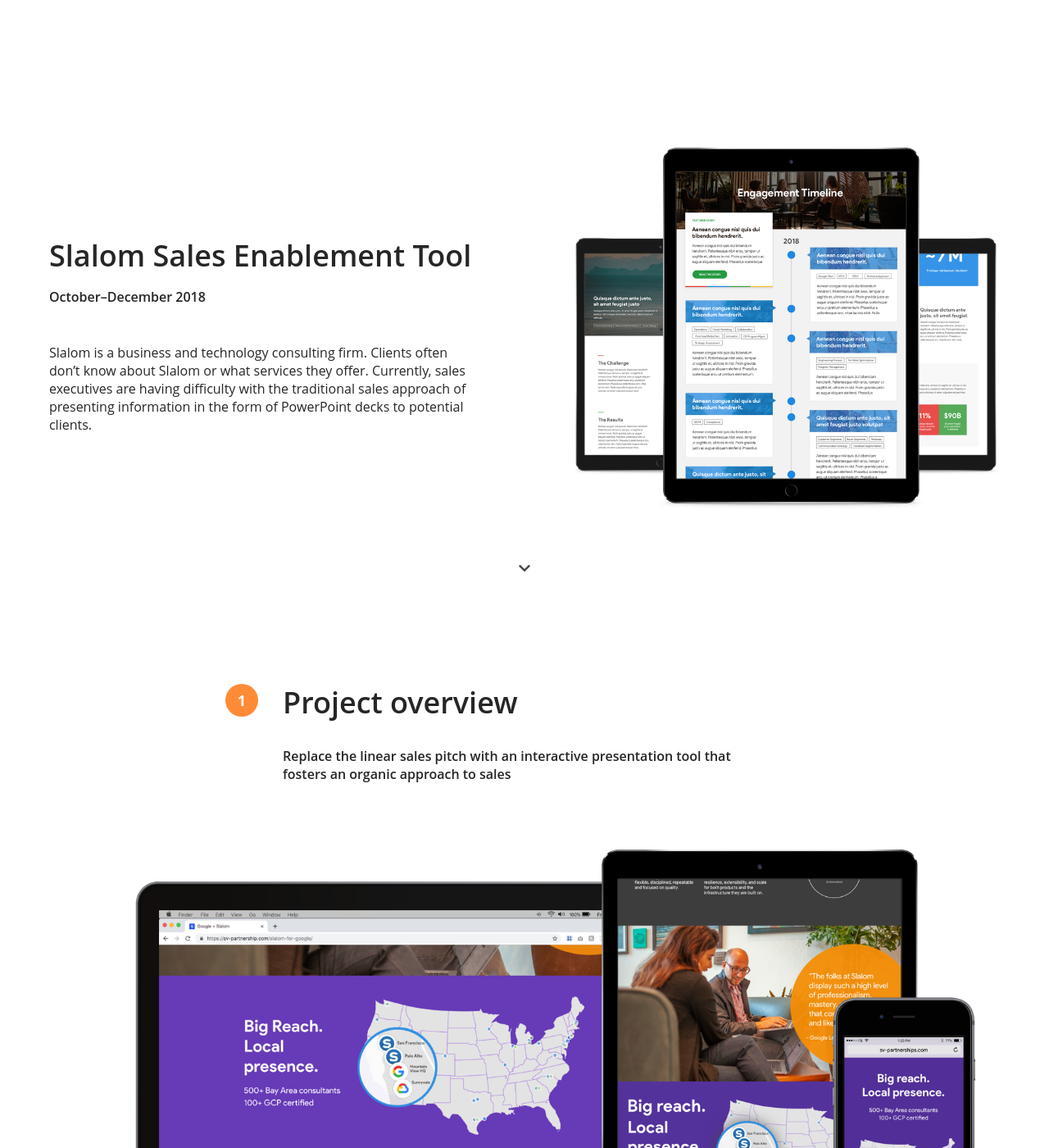
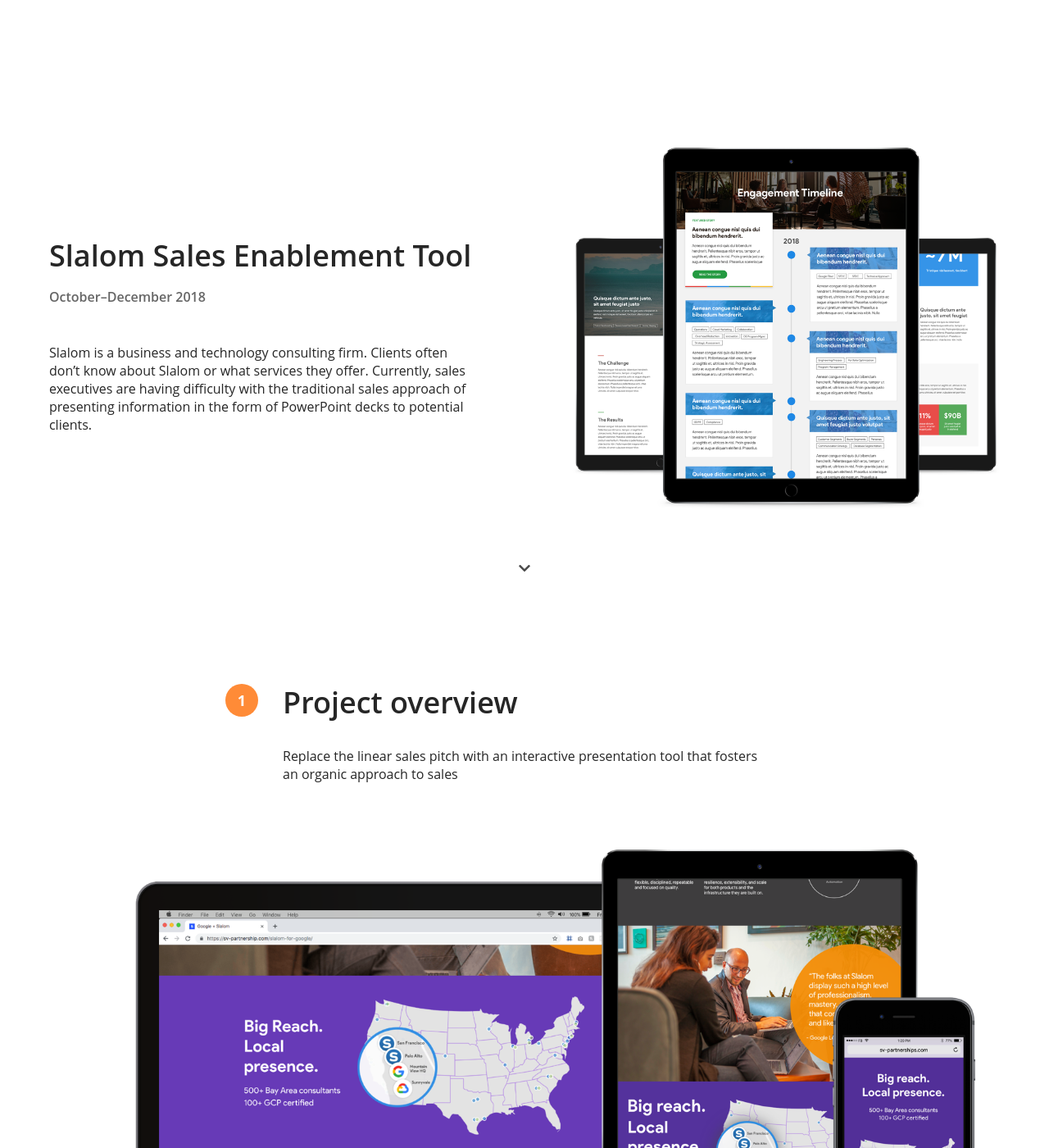
Before and after one commit to antoniolee/antoniolee.github.io, a Jekyll site: the page built from _pages/slalom.html, in a window 1280 px wide and 1400 px high. Shown: the whole window at 82% size. Built offline with Jekyll 4.4.1, drawn with Linux system fonts in a browser that asks for light colours; nearby versions of some CDN libraries.

Commit message:
Polishing type on cases study

```diff
--- a/_pages/slalom.html
+++ b/_pages/slalom.html
@@ -27,7 +27,7 @@
             <span>1</span>
             <div>
                 <h1>Project overview</h1>
-                <h4>Replace the linear sales pitch with an interactive presentation tool that fosters an organic approach to sales</h4>
+                <h4 class="project-overview-caption">Replace the linear sales pitch with an interactive presentation tool that fosters an organic approach to sales</h4>
             </div>
             <span class="invisible"></span>
         </div>
--- a/_sass/_case-study.scss
+++ b/_sass/_case-study.scss
@@ -25,7 +25,7 @@
     }
 
     h5.title-problem {
-        color: rgba(black,.8);
+        color: rgba(black,.6);
     }
 
     h5.title-solution {
@@ -175,7 +175,7 @@
     div.intro {
         display: flex;
         flex-direction: column;
-        margin-bottom: 30px;
+        margin-bottom: 60px;
         padding: 0 30px;
 
         div.intro-blurb {
@@ -187,6 +187,7 @@
             }
 
             h4 {
+                opacity: .7;
                 margin: 0 0 30px 0;
             }
 
@@ -206,6 +207,10 @@
     // 1. Project overview
     div.project-overview {
         padding: 0 0 60px 0;
+
+        h4.project-overview-caption {
+            font-weight: 500;
+        }
 
         div.project-img {
             padding: 0 30px;
```
